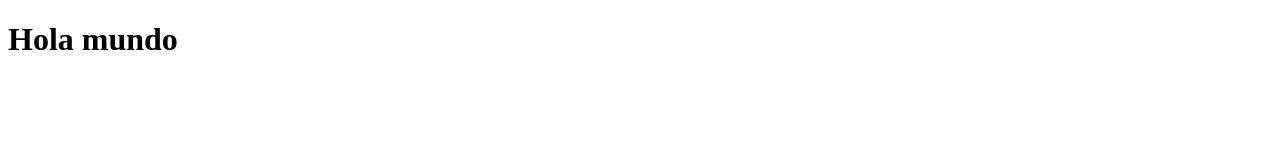
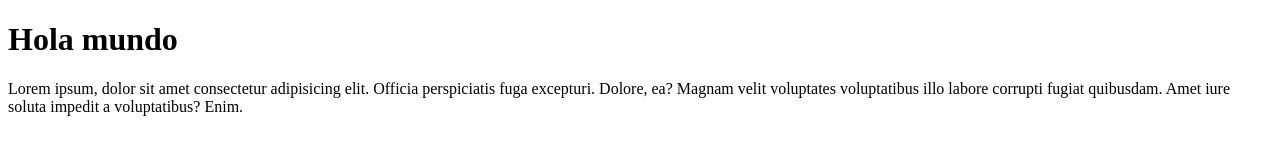
Before and after one commit to LuisLaiton/proyecto-de-aula, a plain HTML site: page index.html in a window 1280 px wide. Drawn offline with Linux system fonts and the light colour scheme.

Commit message:
Esto es un ejemplo

```diff
--- a/index.html
+++ b/index.html
@@ -7,5 +7,6 @@
 </head>
 <body>
     <h1>Hola mundo</h1>
+    <p>Lorem ipsum, dolor sit amet consectetur adipisicing elit. Officia perspiciatis fuga excepturi. Dolore, ea? Magnam velit voluptates voluptatibus illo labore corrupti fugiat quibusdam. Amet iure soluta impedit a voluptatibus? Enim.</p>
 </body>
 </html>
```
Also changed, not shown: 1 other file.
